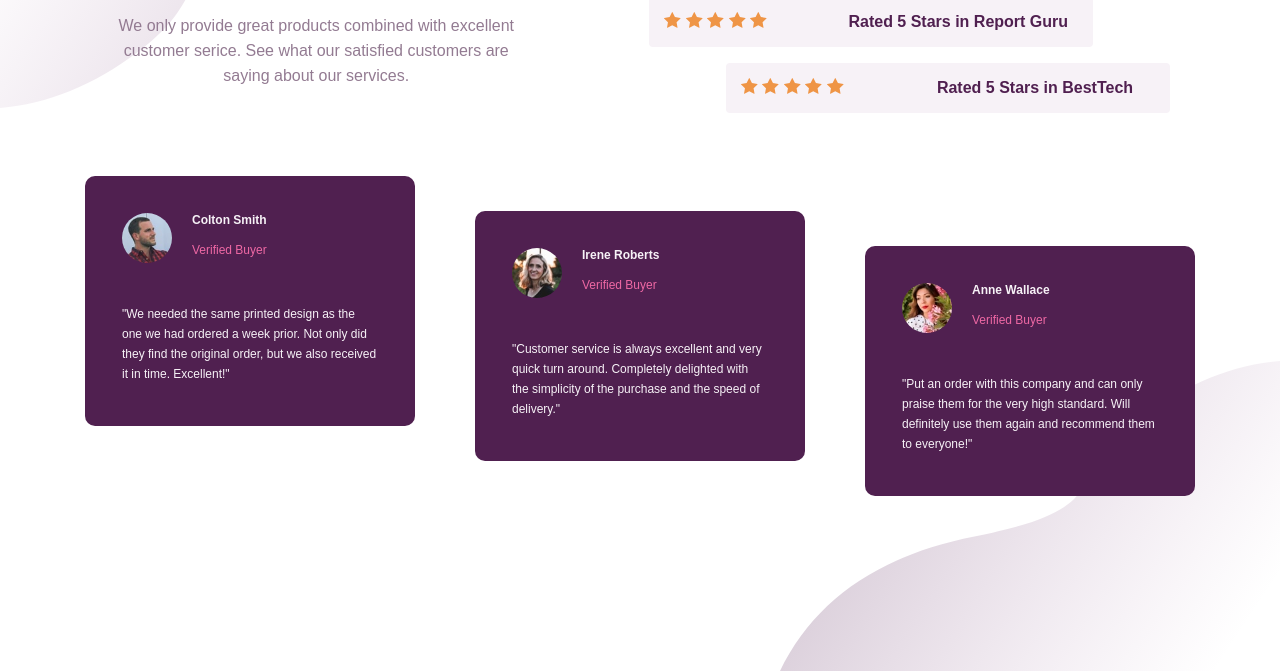
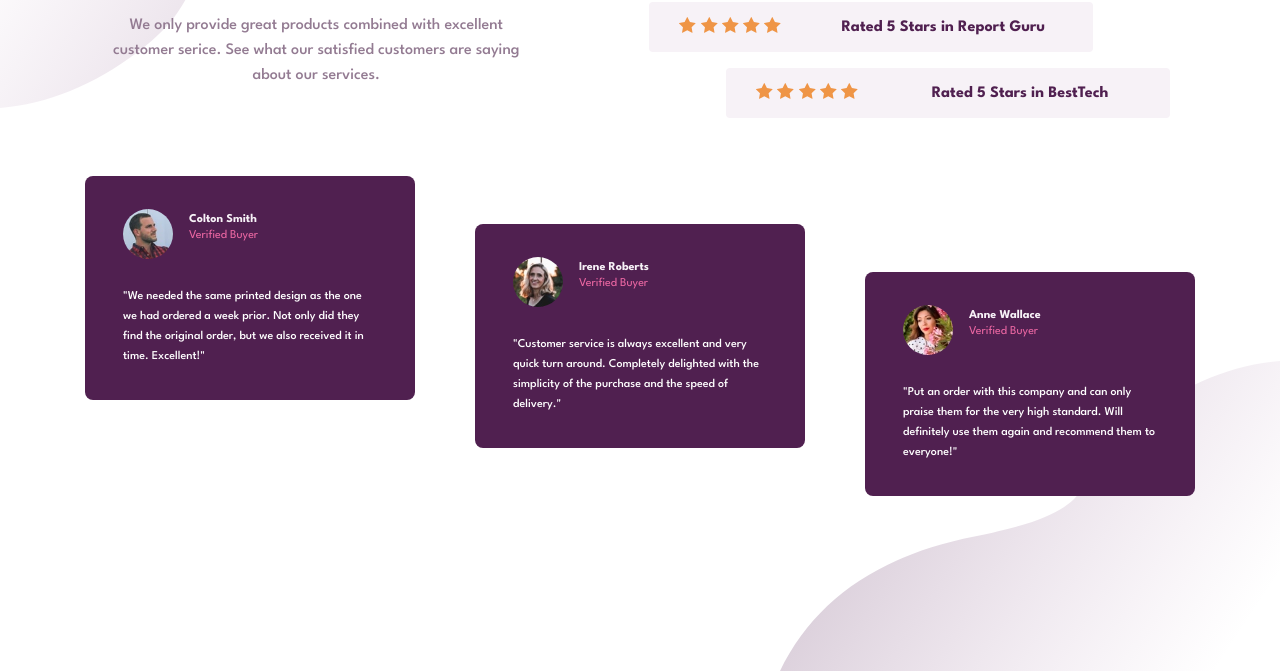
Before and after one commit to alexRuiz222/frontend-mentor, a plain HTML site: page index.html in a window 1280 px wide. Shown: the part 202-873 px from the top of the page. Drawn offline with Linux system fonts and the light colour scheme.

Commit message:
cards fixed

```diff
--- a/index.html
+++ b/index.html
@@ -5,6 +5,7 @@
     <meta charset="UTF-8" />
     <meta name="viewport" content="width=device-width, initial-scale=1.0" />
     <!-- displays site properly based on user's device -->
+    <meta http-equiv="X-UA-Compatible" content="IE=edge">
 
     <link rel="icon" type="image/png" sizes="32x32" href="./images/favicon-32x32.png" />
 
@@ -13,8 +14,9 @@
 </head>
 
 <body>
+    <main>
 
-    <div class="container">
+        <div class="container" role="main">
             <header>
                 <h1>10,000+ of our users love our products</h1>
                 <p>
@@ -25,78 +27,112 @@
 
                 <div class="stars star1">
                     <div class="five-stars">
-                    <img src="images/icon-star.svg" alt="">
-                    <img src="images/icon-star.svg" alt="">
-                    <img src="images/icon-star.svg" alt="">
-                    <img src="images/icon-star.svg" alt="">
-                    <img src="images/icon-star.svg" alt="">
+                        <img src="images/icon-star.svg" alt="" aria-hidden=“true”>
+                        <img src="images/icon-star.svg" alt="" aria-hidden=“true”>
+                        <img src="images/icon-star.svg" alt="" aria-hidden=“true”>
+                        <img src="images/icon-star.svg" alt="" aria-hidden=“true”>
+                        <img src="images/icon-star.svg" alt="" aria-hidden=“true”>
                     </div>
-                <h4 class="text">
+                    <span class="text">
                         Rated 5 Stars in Review
-                </h4>
+                    </span>
                 </div>
 
                 <div class="stars star2">
                     <div class="five-stars">
-                    <img src="images/icon-star.svg" alt="">
-                    <img src="images/icon-star.svg" alt="">
-                    <img src="images/icon-star.svg" alt="">
-                    <img src="images/icon-star.svg" alt="">
-                    <img src="images/icon-star.svg" alt="">
+                        <img src="images/icon-star.svg" alt="" aria-hidden=“true”>
+                        <img src="images/icon-star.svg" alt="" aria-hidden=“true”>
+                        <img src="images/icon-star.svg" alt="" aria-hidden=“true”>
+                        <img src="images/icon-star.svg" alt="" aria-hidden=“true”>
+                        <img src="images/icon-star.svg" alt="" aria-hidden=“true”>
                     </div>
-                <h4 class="text">
+                    <span class="text">
                         Rated 5 Stars in Report Guru
-                </h4>
+                    </span>
                 </div>
 
                 <div class="stars star3">
                     <div class="five-stars">
-                    <img src="images/icon-star.svg" alt="">
-                    <img src="images/icon-star.svg" alt="">
-                    <img src="images/icon-star.svg" alt="">
-                    <img src="images/icon-star.svg" alt="">
-                    <img src="images/icon-star.svg" alt="">
+                        <img src="images/icon-star.svg" alt="" aria-hidden=“true”>
+                        <img src="images/icon-star.svg" alt="" aria-hidden=“true”>
+                        <img src="images/icon-star.svg" alt="" aria-hidden=“true”>
+                        <img src="images/icon-star.svg" alt="" aria-hidden=“true”>
+                        <img src="images/icon-star.svg" alt="" aria-hidden=“true”>
                     </div>
-                <h4 class="text">
+                    <span class="text">
                         Rated 5 Stars in BestTech
-                </h4>
+                    </span>
                 </div>
 
             </div>
 
             <div class="cards-container">
                 <div class="cards card1">
-                <img src="images/image-colton.jpg" alt="">
+                    <div class="row">
+                        <div class="col-3">
+                            <img src="images/image-colton.jpg" alt="Colton Smith">
+                        </div>
+                        <div class="col-9 pt-3">
                             <span class="name">
                                 Colton Smith
                             </span>
                             <span class="status">
                                 Verified Buyer
-              </span>
-                <p>"We needed the same printed design as the one we had ordered a week prior. Not only did they find the original order, but we also received it in time. Excellent!" </p>
+                            </s pan>
+                        </div>
+                    </div>
+                    <div class="row">
+                        <div class="col-12">
+                            <p class="testimonial">"We needed the same printed design as the one we had ordered a week prior. Not only did they find the original order, but we also received it in time. Excellent!" </p>
+                        </div>
+                    </div>
                 </div>
                 <div class="cards card2">
-                <img src="images/image-irene.jpg" alt="">
+                    <div class="row">
+                        <div class="col-3">
+                            <img src="images/image-irene.jpg" alt="Irene Roberts">
+                        </div>
+                        <div class="col-9 pt-3">
                             <span class="name">
                                 Irene Roberts
                             </span>
                             <span class="status">
                             Verified Buyer
-            </span>
-                <p>"Customer service is always excellent and very quick turn around. Completely delighted with the simplicity of the purchase and the speed of delivery."</p>
+                            </s pan>
+                        </div>
+                    </div>
+                    <div class="row">
+                        <div class="col-12">
+                            <p class="testimonial">"Customer service is always excellent and very quick turn around. Completely delighted with the simplicity of the purchase and the speed of delivery."</p>
+                        </div>
+                    </div>
                 </div>
                 <div class="cards card3">
-                <img src="images/image-anne.jpg" alt="">
+
+                    <div class="row">
+                        <div class="col-3">
+                            <img src="images/image-anne.jpg" alt="Anne Wallace">
+                        </div>
+                        <div class="col-9 pt-3">
                             <span class="name">
                                 Anne Wallace
                             </span>
                             <span class="status">
                                 Verified Buyer
-          </span>
-                <p>"Put an order with this company and can only praise them for the very high standard. Will definitely use them again and recommend them to everyone!"</p>
+                            </s pan>
+                        </div>
+                    </div>
+                    <div class="row">
+                        <div class="col-12">
+                            <p class="testimonial">"Put an order with this company and can only praise them for the very high standard. Will definitely use them again and recommend them to everyone!"</p>
+                        </div>
+                    </div>
+
                         </div>
                     </div>
                 </div>
+    </main>
+
 
 
 </body>
--- a/styles.css
+++ b/styles.css
@@ -9,7 +9,8 @@ body {
     background: url("images/bg-pattern-top-mobile.svg"), url("images/bg-pattern-bottom-mobile.svg");
     background-repeat: no-repeat;
     background-position: top left, bottom right;
-    font-family: "Spartan", sans-serif;
+    background-size: cover;
+    font-family: "League Spartan", sans-serif;
 }
 
 .container {
@@ -50,7 +51,8 @@ header p {
     display: flex;
     flex-direction: column;
     align-items: center;
-    margin-bottom: 30px;
+    margin-top: 5px;
+    margin-bottom: 25px;
 }
 
 .stars {
@@ -59,7 +61,7 @@ header p {
     margin: 8px 0;
     width: 330px;
     height: 80px;
-    padding: 15px;
+    padding: 15px 30px;
     font-weight: 700;
     color: hsl(300, 43%, 22%);
     display: flex;
@@ -74,7 +76,7 @@ header p {
 
 .stars .text {
     min-width: 240px;
-    text-align: center;
+    /* text-align: center; */
 }
 
 
@@ -90,40 +92,88 @@ header p {
 
 .cards {
     background-color: hsl(300, 43%, 22%);
-    border-radius: 10px;
+    border-radius: 8px;
     max-width: 330px;
-    height: 250px;
-    padding: 37px;
+    /* height: 250px; */
+    padding: 33px;
     margin: 16px 24px 0 24px;
     color: hsl(300, 24%, 96%);
     font-size: 12px;
-    display: grid;
-    grid-template-columns: 1fr 10fr;
+    /* display: grid;
+    grid-template-columns: 1fr 10fr; */
 }
 
 .cards img {
     border-radius: 50%;
     width: 50px;
     margin-right: 20px;
-    grid-column: 1/2;
-    grid-row: 1/3;
+    /* grid-column: 1/2;
+    grid-row: 1/3; */
 }
 
 .cards .name {
     font-weight: 700;
-    grid-column: 2/3;
+    /* vertical-align: top; */
+    /* grid-column: 2/3; */
 }
 
 .cards .status {
+    margin-top: 5px;
     color: hsl(333, 80%, 67%);
-    grid-column: 2/3;
+    display: block;
+    /* grid-column: 2/3; */
 }
 
-.cards p {
+.cards .testimonial {
     font-weight: 500;
     line-height: 20px;
-    grid-column: 1/3;
-    margin-top: 30px;
+    /* grid-column: 1/3; */
+    margin-top: 25px;
+    color: hsl(0, 0%, 100%);
+}
+
+.col-3 {
+    padding: 0 5px 0 5px;
+    float: left;
+    width: 25%;
+}
+
+.col-4 {
+    padding: 0 5px 0 5px;
+    float: left;
+    width: 33.33%;
+}
+
+.col-8 {
+    padding: 0 5px 0 5px;
+    float: left;
+    width: 66.66%;
+}
+
+.col-9 {
+    padding: 0 5px 0 5px;
+    float: left;
+    width: 75%;
+}
+
+.col-12 {
+    padding: 0 5px 0 5px;
+    float: left;
+    width: 100%;
+}
+
+.row:after {
+    content: "";
+    display: table;
+    clear: both;
+}
+
+.pt-2 {
+    padding-top: 0.2rem;
+}
+
+.pt-3 {
+    padding-top: 0.3rem;
 }
 
 
@@ -171,6 +221,9 @@ header p {
         width: 444px;
         height: 50px;
         justify-self: center;
+    }
+    .stars .text {
+        text-align: center;
     }
     .cards-container {
         display: grid;
```
Lines whose indentation alone changed are shown as unchanged.
